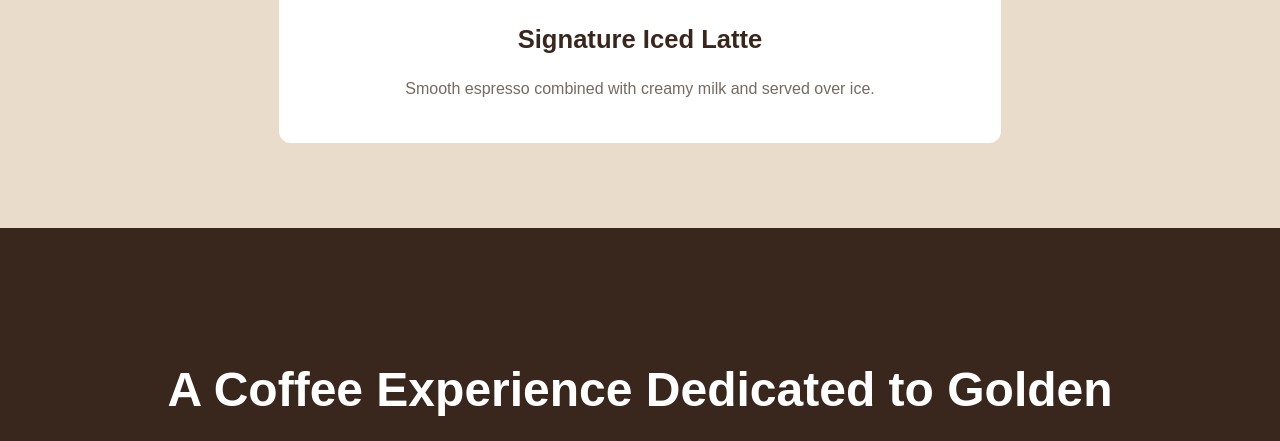
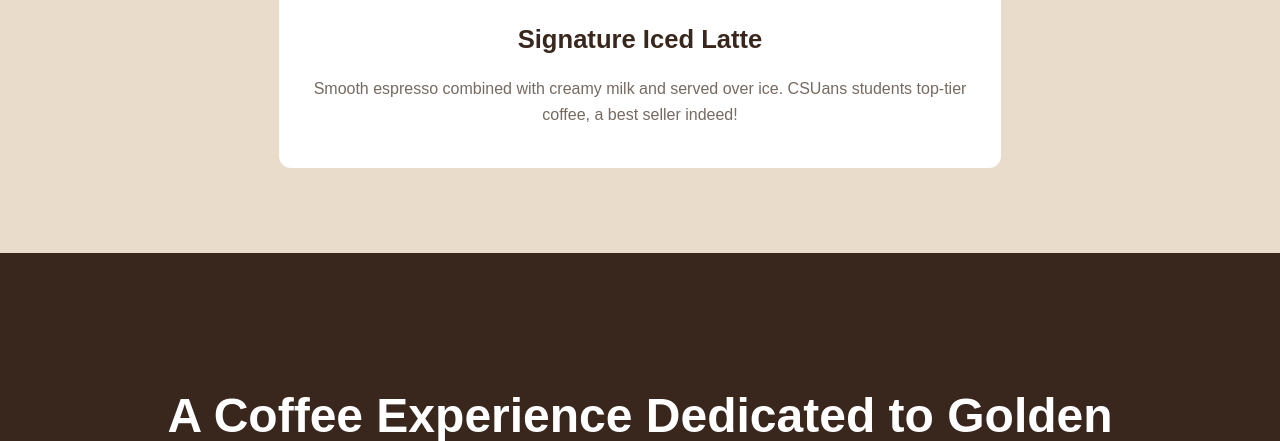
Before and after one commit to kdzyoda/Lara-Proj-GWLM1-Duquesa-Barata-Cogtas, a Laravel app: page / in a window 1280 px wide. Shown: the part 2380-2821 px from the top of the page. Run offline with Laravel 12, Linux system fonts and the light colour scheme.

Commit message:
feat: added coffee images, and interactive carousel style for the interface

```diff
--- /dev/null
+++ b/public/js/home.js
@@ -0,0 +1,66 @@
+
+document.addEventListener("DOMContentLoaded", () => {
+    // Featured coffee information
+    const coffees = [
+        {
+            image: "/images/ICEDLATTE.png",
+            title: "Signature Iced Latte",
+            description: "Smooth espresso combined with creamy milk and served over ice. CSUans students top-tier coffee, a best seller indeed!"
+        },
+        {
+            image: "/images/CAPPUCCINO.png",
+            title: "Classic Cappuccino",
+            description: "Rich espresso topped with velvety steamed milk foam. A timeless favorite among CSUans faculty and students, perfect for a morning boost or an afternoon treat."
+        },
+        {
+            image: "/images/CARAMELMACCHIATO.png",
+            title: "Caramel Macchiato",
+            description: "A delicious combination of espresso, milk, and caramel. Top-pick and most suggested!"
+        }
+    ];
+
+    // Get carousel elements from home.blade.php
+    const carouselImage = document.getElementById("carouselImage");
+    const carouselTitle = document.getElementById("carouselTitle");
+    const carouselDescription = document.getElementById("carouselDescription");
+    const prevBtn = document.getElementById("prevBtn");
+    const nextBtn = document.getElementById("nextBtn");
+
+    // Prevent errors when carousel elements are unavailable
+    if (
+        !carouselImage ||
+        !carouselTitle ||
+        !carouselDescription ||
+        !prevBtn ||
+        !nextBtn
+    ) {
+        return;
+    }
+
+    let currentIndex = 0;
+
+    // Display the selected coffee
+    function showCoffee(index) {
+        currentIndex = (index + coffees.length) % coffees.length;
+
+        const coffee = coffees[currentIndex];
+
+        carouselImage.src = coffee.image;
+        carouselImage.alt = coffee.title;
+        carouselTitle.textContent = coffee.title;
+        carouselDescription.textContent = coffee.description;
+    }
+
+    // Previous coffee button
+    prevBtn.addEventListener("click", () => {
+        showCoffee(currentIndex - 1);
+    });
+
+    // Next coffee button
+    nextBtn.addEventListener("click", () => {
+        showCoffee(currentIndex + 1);
+    });
+
+    // Display first coffee when the page loads
+    showCoffee(0);
+});
--- a/resources/views/home.blade.php
+++ b/resources/views/home.blade.php
@@ -50,7 +50,7 @@
 
             <div class="hero-image">
                 <img
-                    src="{{ asset('images/coffee-1.jpg') }}"
+                    src="{{ asset('images/ICEDLATTE.png') }}"
                     alt="Signature coffee featured at Paddler's Coffee Hauz"
                     loading="eager"
                 >
@@ -161,7 +161,7 @@
             <div class="carousel-content">
 
                 <img
-                    src="{{ asset('images/coffee-1.jpg') }}"
+                    src="{{ asset('images/ICEDLATTE.png') }}"
                     alt="Signature Iced Latte"
                     id="carouselImage"
                     loading="lazy"
```
Also changed, not shown: public/images/CAPPUCCINO.png (added), public/images/CARAMELMACCHIATO.png (added), public/images/ICEDLATTE.png (added).
